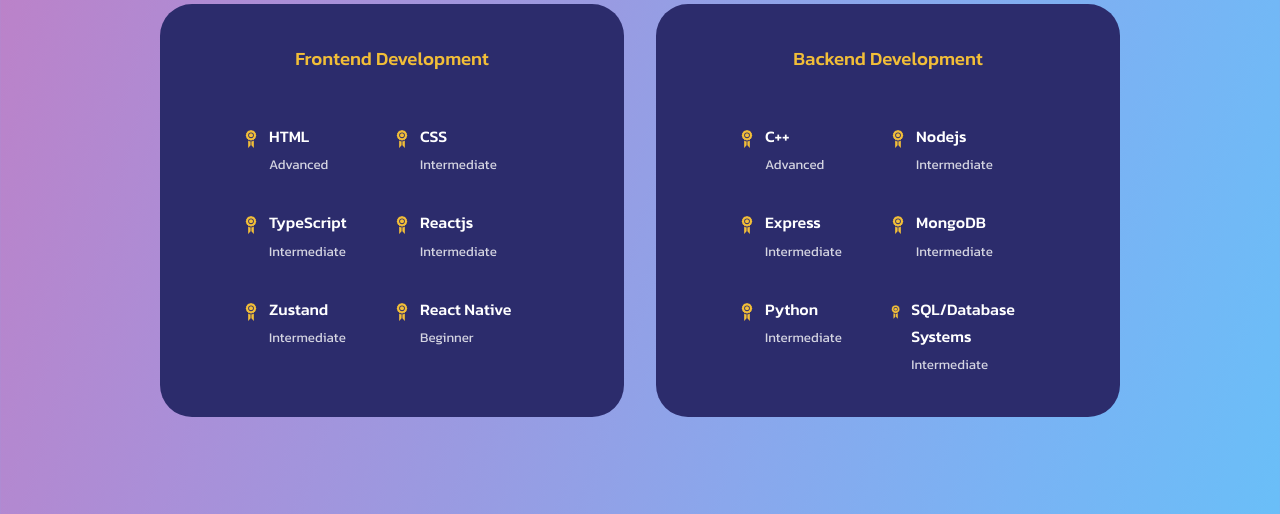
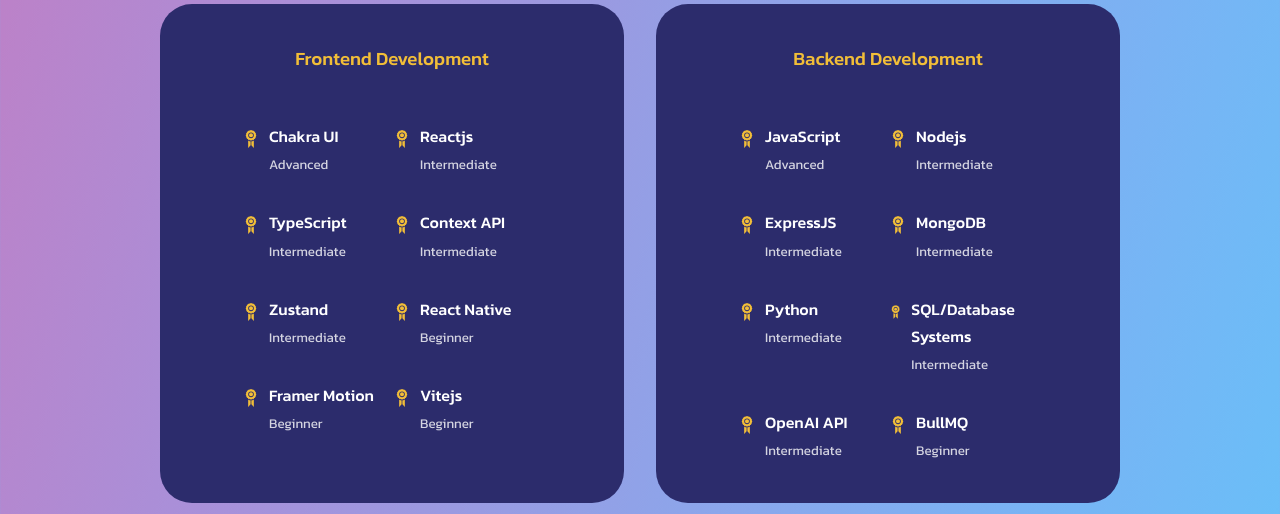
Before and after one commit to Euclid0192/Portfolio, a React (Vite) app: page / in a window 1280 px wide. Shown: the part 1880-2394 px from the top of the page. Built offline with nearby package versions, Linux system fonts and the light colour scheme.

Commit message:
Add more experience

```diff
--- a/src/components/Experience/Experience.jsx
+++ b/src/components/Experience/Experience.jsx
@@ -15,7 +15,7 @@
             <article className='experience__details'>
               <GiAchievement className='experience__details-icon' size={20} />
               <div>
-                <h4>HTML</h4>
+                <h4>Chakra UI</h4>
                 <small className='text-light'>Advanced</small>
               </div>
             </article>
@@ -23,7 +23,7 @@
             <article className='experience__details'>
               <GiAchievement className='experience__details-icon' size={20} />
               <div>
-                <h4>CSS</h4>
+                <h4>Reactjs</h4>
                 <small className='text-light'>Intermediate</small>
               </div>
             </article>
@@ -39,7 +39,7 @@
             <article className='experience__details'>
               <GiAchievement className='experience__details-icon' size={20} />
               <div>
-                <h4>Reactjs</h4>
+                <h4>Context API</h4>
                 <small className='text-light'>Intermediate</small>
               </div>
             </article>
@@ -60,6 +60,22 @@
               </div>
             </article>
 
+            <article className='experience__details'>
+              <GiAchievement className='experience__details-icon' size={20} />
+              <div>
+                <h4>Framer Motion</h4>
+                <small className='text-light'>Beginner</small>
+              </div>
+            </article>
+
+            <article className='experience__details'>
+              <GiAchievement className='experience__details-icon' size={20} />
+              <div>
+                <h4>Vitejs</h4>
+                <small className='text-light'>Beginner</small>
+              </div>
+            </article>
+
           </div>
         </div>
         {/* Backend */}
@@ -70,7 +86,7 @@
             <article className='experience__details'>
               <GiAchievement className='experience__details-icon' size={20} />
               <div>
-                <h4>C++</h4>
+                <h4>JavaScript</h4>
                 <small className='text-light'>Advanced</small>
               </div>
             </article>
@@ -86,7 +102,7 @@
             <article className='experience__details'>
               <GiAchievement className='experience__details-icon' size={20} />
               <div>
-                <h4>Express</h4>
+                <h4>ExpressJS</h4>
                 <small className='text-light'>Intermediate</small>
               </div>
             </article>
@@ -115,6 +131,24 @@
               </div>
             </article>
 
+            <article className='experience__details'>
+              <GiAchievement className='experience__details-icon' size={20} />
+              <div>
+                <h4>OpenAI API</h4>
+                <small className='text-light'>Intermediate</small>
+              </div>
+            </article>
+
+            <article className='experience__details'>
+              <GiAchievement className='experience__details-icon' size={20} />
+              <div>
+                <h4>BullMQ</h4>
+                <small className='text-light'>Beginner</small>
+              </div>
+            </article>
+
+
+
           </div>
         </div>
       </div>
```
